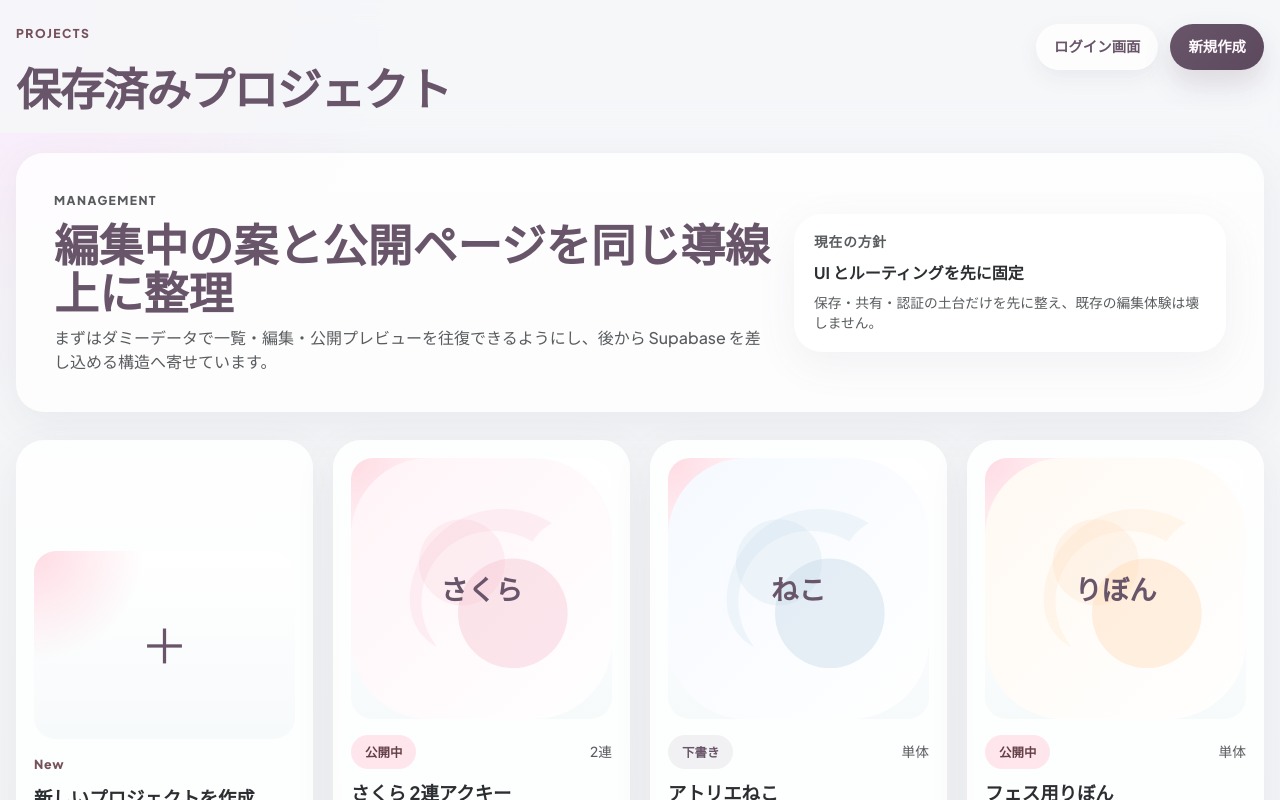
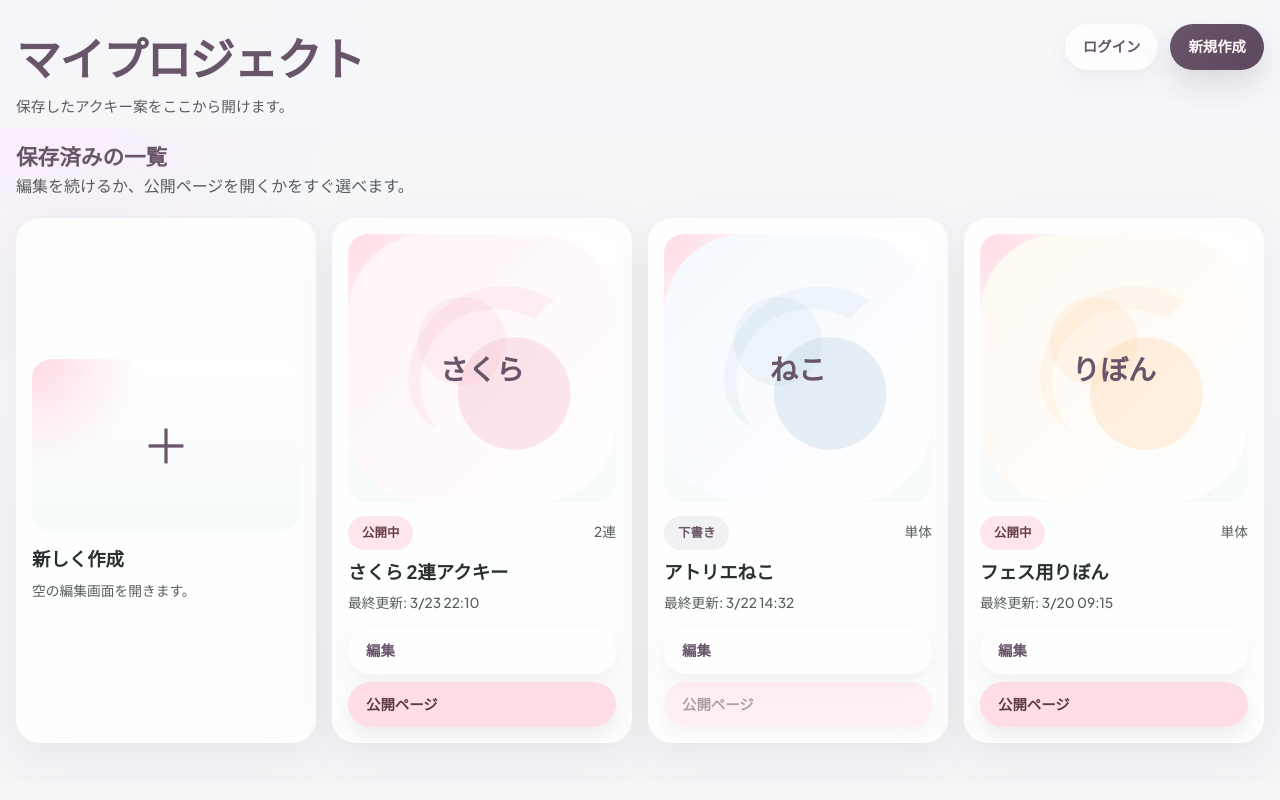
Before and after one commit to chihiro-ak/akkey-simurator, a React (Vite) app: page /projects in a window 1280 px wide. Shown: the top 800 px of the page. Built offline with nearby package versions, Linux system fonts and the light colour scheme; a web font is replaced by a local one.

Commit message:
fix: align management ui with editor style

```diff
--- a/src/features/editor/EditorWorkspace.tsx
+++ b/src/features/editor/EditorWorkspace.tsx
@@ -476,38 +476,28 @@ export function EditorWorkspace({ initialDraft }: Props) {
       <header className="topbar">
         <div className="topbar-inner topbar-editor">
           <div className="topbar-copy">
-            <p className="eyebrow">Project Workspace</p>
             <h1>アクキーシミュレーター</h1>
+            <p className="page-subtitle">保存しながら編集を続けられます。</p>
           </div>
-          <div className="topbar-actions">
+          <div className="topbar-actions editor-actions">
             <Link className="ghost-link" to="/projects">
-              プロジェクト一覧へ戻る
+              一覧
             </Link>
-            <button
-              className="ghost-button"
-              onClick={() => {
-                titleInputRef.current?.focus();
-                titleInputRef.current?.select();
-              }}
-              type="button"
-            >
-              名前変更
-            </button>
             <button className="ghost-button" onClick={() => setIsPublishPanelOpen((current) => !current)} type="button">
-              公開設定を開く
+              公開設定
             </button>
             <Link className={`ghost-button ${draft.isPublic ? "" : "is-disabled"}`} to={shareHref}>
-              公開ページを開く
+              公開ページ
             </Link>
             <button className="primary-button" onClick={handleSave} type="button">
-              {hasSavedOnce ? "上書き保存" : "初回保存"}
+              {hasSavedOnce ? "保存" : "初回保存"}
             </button>
           </div>
         </div>
       </header>
 
       <main className="workspace-shell editor-shell">
-        <section className="project-toolbar-card">
+        <section className="project-toolbar-card project-toolbar-card-compact">
           <div className="project-toolbar-main">
             <label className="project-title-field">
               <span className="field-label">プロジェクト名</span>
@@ -526,13 +516,22 @@ export function EditorWorkspace({ initialDraft }: Props) {
             </label>
             <div className="project-meta-row">
               <span className={`status-pill ${draft.isPublic ? "is-public" : ""}`}>{draft.isPublic ? "公開中" : "下書き"}</span>
-              <span className="meta-note">保存先を意識した仮 UI。今はローカル状態のみ更新します。</span>
+              <button
+                className="text-link-button"
+                onClick={() => {
+                  titleInputRef.current?.focus();
+                  titleInputRef.current?.select();
+                }}
+                type="button"
+              >
+                名前を変更
+              </button>
             </div>
           </div>
           <div className="project-toolbar-side">
             <div className="project-meta-card">
-              <span className="field-label">共有スラッグ</span>
-              <strong>{draft.shareSlug}</strong>
+              <span className="field-label">保存状態</span>
+              <strong>{hasSavedOnce ? "保存済み" : "未保存"}</strong>
               <span>最終保存: {formatSavedAt(savedAt)}</span>
             </div>
           </div>
@@ -667,8 +666,7 @@ export function EditorWorkspace({ initialDraft }: Props) {
           <div className="side-panel-card">
             <div className="side-panel-header">
               <div>
-                <p className="eyebrow">Publish</p>
-                <h2>保存 / 公開設定</h2>
+                <h2>公開設定</h2>
               </div>
               <button className="ghost-button" onClick={() => setIsPublishPanelOpen(false)} type="button">
                 閉じる
@@ -686,8 +684,8 @@ export function EditorWorkspace({ initialDraft }: Props) {
 
             <div className="panel-toggle-row">
               <div>
-                <strong>{draft.isPublic ? "公開ページを有効化" : "非公開のまま保存"}</strong>
-                <span>あとから Supabase に接続しても差し替えしやすい配置です。</span>
+                <strong>{draft.isPublic ? "公開ページを表示中" : "非公開のまま保存"}</strong>
+                <span>保存と公開状態だけを先に確認できる仮UIです。</span>
               </div>
               <button
                 className={`toggle-chip ${draft.isPublic ? "is-active" : ""}`}
--- a/src/pages/LoginPage.tsx
+++ b/src/pages/LoginPage.tsx
@@ -6,26 +6,21 @@ export function LoginPage() {
       <header className="topbar">
         <div className="topbar-inner page-topbar">
           <div className="topbar-copy">
-            <p className="eyebrow">Welcome Back</p>
-            <h1>アクキーシミュレーター</h1>
+            <h1>ログイン</h1>
+            <p className="page-subtitle">保存機能に備えた仮画面です。</p>
           </div>
           <Link className="ghost-link" to="/projects">
-            ダミー一覧へ進む
+            一覧へ戻る
           </Link>
         </div>
       </header>
 
       <main className="page-shell auth-shell">
-        <section className="hero-card auth-card">
-          <div className="hero-copy">
-            <p className="eyebrow">Login</p>
-            <h2>保存・公開の準備をここから</h2>
-            <p>
-              認証自体はまだ仮実装ですが、メールログインと Google ログインを置ける余白を先に整えています。
-              今の編集 UI と同じ、やわらかなアトリエ調のトーンで揃えています。
-            </p>
+        <section className="login-card">
+          <div className="login-copy">
+            <h2>ログイン方法を選択</h2>
+            <p>本実装前のため、ここでは見た目だけを用意しています。</p>
           </div>
-
           <div className="auth-actions">
             <button className="primary-button wide-button" type="button">
               メールでログイン
@@ -33,10 +28,6 @@ export function LoginPage() {
             <button className="secondary-button wide-button" type="button">
               Google でログイン
             </button>
-            <div className="inline-note-card">
-              <strong>仮状態のメモ</strong>
-              <span>本接続前でも導線確認ができるよう、この画面から `/projects` へ進めます。</span>
-            </div>
           </div>
         </section>
       </main>
--- a/src/pages/ProjectsPage.tsx
+++ b/src/pages/ProjectsPage.tsx
@@ -16,12 +16,12 @@ export function ProjectsPage() {
       <header className="topbar">
         <div className="topbar-inner page-topbar">
           <div className="topbar-copy">
-            <p className="eyebrow">Projects</p>
-            <h1>保存済みプロジェクト</h1>
+            <h1>マイプロジェクト</h1>
+            <p className="page-subtitle">保存したアクキー案をここから開けます。</p>
           </div>
           <div className="topbar-actions compact">
             <Link className="ghost-link" to="/login">
-              ログイン画面
+              ログイン
             </Link>
             <Link className="primary-button" to="/editor/new">
               新規作成
@@ -31,26 +31,19 @@ export function ProjectsPage() {
       </header>
 
       <main className="page-shell">
-        <section className="hero-card projects-hero">
-          <div className="hero-copy">
-            <p className="eyebrow">Management</p>
-            <h2>編集中の案と公開ページを同じ導線上に整理</h2>
-            <p>まずはダミーデータで一覧・編集・公開プレビューを往復できるようにし、後から Supabase を差し込める構造へ寄せています。</p>
-          </div>
-          <div className="hero-side-card">
-            <span className="field-label">現在の方針</span>
-            <strong>UI とルーティングを先に固定</strong>
-            <span>保存・共有・認証の土台だけを先に整え、既存の編集体験は壊しません。</span>
+        <section className="section-heading">
+          <div>
+            <h2>保存済みの一覧</h2>
+            <p>編集を続けるか、公開ページを開くかをすぐ選べます。</p>
           </div>
         </section>
 
-        <section className="projects-grid">
+        <section className="projects-grid projects-grid-dense">
           <Link className="project-card project-card-create" to="/editor/new">
             <span className="project-thumb project-thumb-create">＋</span>
             <div className="project-card-body">
-              <span className="field-label">New</span>
-              <h3>新しいプロジェクトを作成</h3>
-              <p>空の編集画面から、保存導線つきでスタートします。</p>
+              <h3>新しく作成</h3>
+              <p>空の編集画面を開きます。</p>
             </div>
           </Link>
 
@@ -65,7 +58,7 @@ export function ProjectsPage() {
                   <span className="meta-note">{project.mode === "connected" ? "2連" : "単体"}</span>
                 </div>
                 <h3>{project.title}</h3>
-                <p>更新日時: {formatUpdatedAt(project.updatedAt)}</p>
+                <p>最終更新: {formatUpdatedAt(project.updatedAt)}</p>
               </div>
               <div className="project-card-actions">
                 <Link className="ghost-button" to={`/editor/${project.id}`}>
--- a/src/styles.css
+++ b/src/styles.css
@@ -1054,21 +1054,12 @@ img {
   }
 }
 
-.eyebrow {
-  margin: 0 0 8px;
-  color: var(--secondary);
-  font-size: 0.76rem;
-  font-weight: 800;
-  letter-spacing: 0.12em;
-  text-transform: uppercase;
-}
-
 .page-shell {
   width: min(100%, 1320px);
   margin: 0 auto;
-  padding: 20px 16px 48px;
-  display: grid;
-  gap: 28px;
+  padding: 12px 16px 40px;
+  display: grid;
+  gap: 20px;
 }
 
 .editor-shell {
@@ -1086,6 +1077,12 @@ img {
 .topbar-copy {
   display: grid;
   gap: 4px;
+}
+
+.page-subtitle {
+  margin: 0;
+  color: var(--text-sub);
+  font-size: 0.92rem;
 }
 
 .topbar-actions {
@@ -1156,44 +1153,18 @@ img {
   justify-content: center;
 }
 
-.hero-card,
 .project-toolbar-card,
 .side-panel-card,
-.inline-note-card,
-.hero-side-card,
-.project-meta-card {
+.project-meta-card,
+.login-card,
+.share-stage {
   background: rgba(255, 255, 255, 0.84);
   border-radius: 28px;
   box-shadow: var(--shadow-soft);
 }
 
-.hero-card {
-  padding: clamp(24px, 5vw, 38px);
-  display: grid;
-  gap: 20px;
-}
-
-.hero-copy {
-  display: grid;
-  gap: 10px;
-}
-
-.hero-copy h2 {
-  margin: 0;
-  color: var(--primary);
-  font-size: clamp(1.8rem, 4vw, 2.8rem);
-  line-height: 1.08;
-}
-
-.hero-copy p {
-  margin: 0;
-  color: var(--text-sub);
-  max-width: 62ch;
-}
-
-.hero-side-card,
-.inline-note-card,
-.project-meta-card {
+.project-meta-card,
+.login-card {
   padding: 18px 20px;
   display: grid;
   gap: 8px;
@@ -1207,35 +1178,63 @@ img {
 }
 
 .auth-shell {
-  min-height: calc(100vh - 140px);
+  min-height: calc(100vh - 160px);
   align-content: center;
-}
-
-.auth-card,
-.projects-hero,
-.share-hero {
-  grid-template-columns: minmax(0, 1.5fr) minmax(280px, 0.9fr);
-  align-items: center;
+  justify-items: center;
+}
+
+.login-card {
+  width: min(100%, 440px);
+  gap: 18px;
+}
+
+.login-copy {
+  display: grid;
+  gap: 8px;
+}
+
+.login-copy h2,
+.section-heading h2 {
+  margin: 0;
+  color: var(--primary);
+  font-size: 1.35rem;
+}
+
+.login-copy p,
+.section-heading p {
+  margin: 0;
+  color: var(--text-sub);
 }
 
 .auth-actions {
   display: grid;
-  gap: 14px;
+  gap: 12px;
+}
+
+.section-heading {
+  display: flex;
+  align-items: end;
+  justify-content: space-between;
+  gap: 16px;
 }
 
 .projects-grid {
   display: grid;
   grid-template-columns: repeat(auto-fit, minmax(260px, 1fr));
-  gap: 20px;
+  gap: 16px;
+}
+
+.projects-grid-dense {
+  align-items: stretch;
 }
 
 .project-card {
   background: rgba(255, 255, 255, 0.88);
-  border-radius: 28px;
-  padding: 18px;
+  border-radius: 24px;
+  padding: 16px;
   box-shadow: var(--shadow-soft);
   display: grid;
-  gap: 16px;
+  gap: 14px;
 }
 
 .project-card-create {
@@ -1245,8 +1244,8 @@ img {
 }
 
 .project-thumb {
-  min-height: 188px;
-  border-radius: 22px;
+  min-height: 172px;
+  border-radius: 20px;
   background:
     radial-gradient(circle at top left, rgba(255, 209, 220, 0.78), rgba(255, 209, 220, 0) 34%),
     linear-gradient(180deg, #ffffff 0%, #f7fafb 100%);
@@ -1271,15 +1270,14 @@ img {
 .project-card-body,
 .project-card-actions {
   display: grid;
-  gap: 10px;
+  gap: 8px;
 }
 
 .project-card-header,
 .project-meta-row,
 .panel-summary,
 .panel-actions,
-.panel-toggle-row,
-.share-preview-grid {
+.panel-toggle-row {
   display: flex;
   gap: 12px;
 }
@@ -1299,8 +1297,6 @@ img {
 
 .project-card p,
 .meta-note,
-.hero-side-card span,
-.inline-note-card span,
 .project-meta-card span,
 .panel-toggle-row span {
   margin: 0;
@@ -1327,16 +1323,20 @@ img {
 }
 
 .project-toolbar-card {
-  padding: 20px 22px;
+  padding: 18px 20px;
   display: grid;
   grid-template-columns: minmax(0, 1fr) minmax(220px, 300px);
-  gap: 18px;
+  gap: 14px;
+}
+
+.project-toolbar-card-compact {
+  align-items: center;
 }
 
 .project-toolbar-main,
 .project-toolbar-side {
   display: grid;
-  gap: 14px;
+  gap: 10px;
 }
 
 .project-title-field,
@@ -1348,8 +1348,8 @@ img {
 .project-title-field input,
 .panel-field input {
   border: none;
-  border-radius: 22px;
-  padding: 16px 18px;
+  border-radius: 18px;
+  padding: 14px 16px;
   background: var(--surface-low);
   color: var(--text-main);
   font-size: 1rem;
@@ -1361,6 +1361,21 @@ img {
 .panel-field input:focus {
   box-shadow: inset 0 0 0 2px rgba(105, 85, 106, 0.16);
   background: #ffffff;
+}
+
+.text-link-button {
+  border: none;
+  padding: 0;
+  background: transparent;
+  color: var(--secondary);
+  font-size: 0.85rem;
+  font-weight: 700;
+}
+
+.editor-actions .ghost-button,
+.editor-actions .ghost-link,
+.editor-actions .primary-button {
+  padding: 10px 16px;
 }
 
 .side-panel {
@@ -1426,30 +1441,41 @@ img {
 }
 
 .share-shell {
-  gap: 24px;
-}
-
-.share-preview-grid {
-  align-items: flex-start;
-}
-
-.share-preview-grid .canvas-column {
-  min-width: 0;
-  flex: 1;
-}
-
-.share-side-panel {
-  width: min(100%, 280px);
+  gap: 16px;
+}
+
+.share-stage {
+  padding: 20px;
   display: grid;
   gap: 14px;
 }
 
+.share-meta {
+  display: grid;
+  gap: 4px;
+  justify-content: center;
+  text-align: center;
+}
+
+.share-canvas-column {
+  width: min(100%, 860px);
+  margin: 0 auto;
+}
+
+.share-caption {
+  margin: 0;
+  color: var(--text-sub);
+  text-align: center;
+  font-size: 0.88rem;
+}
+
+.share-footer-actions {
+  display: flex;
+  justify-content: center;
+}
+
 @media (max-width: 1023px) {
-  .auth-card,
-  .projects-hero,
-  .share-hero,
   .project-toolbar-card,
-  .share-preview-grid,
   .page-topbar,
   .topbar-editor {
     grid-template-columns: 1fr;
@@ -1464,7 +1490,7 @@ img {
     width: auto;
   }
 
-  .share-side-panel {
+  .share-canvas-column {
     width: 100%;
   }
 }
@@ -1486,4 +1512,8 @@ img {
     flex-direction: column;
     align-items: stretch;
   }
-}
+
+  .project-card {
+    padding: 14px;
+  }
+}
```
Also changed, not shown: src/pages/SharePage.tsx (+12 -28 lines).
